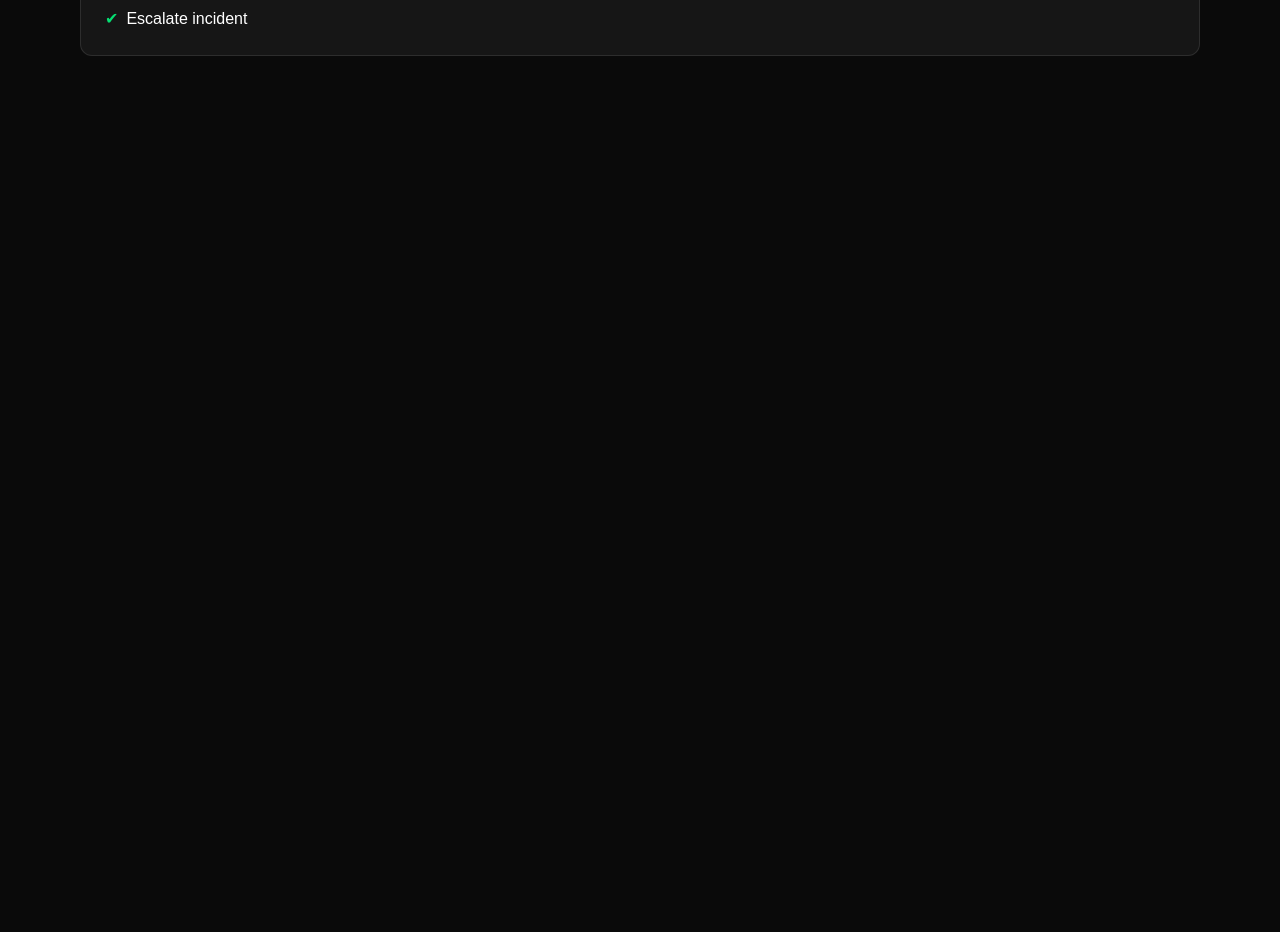
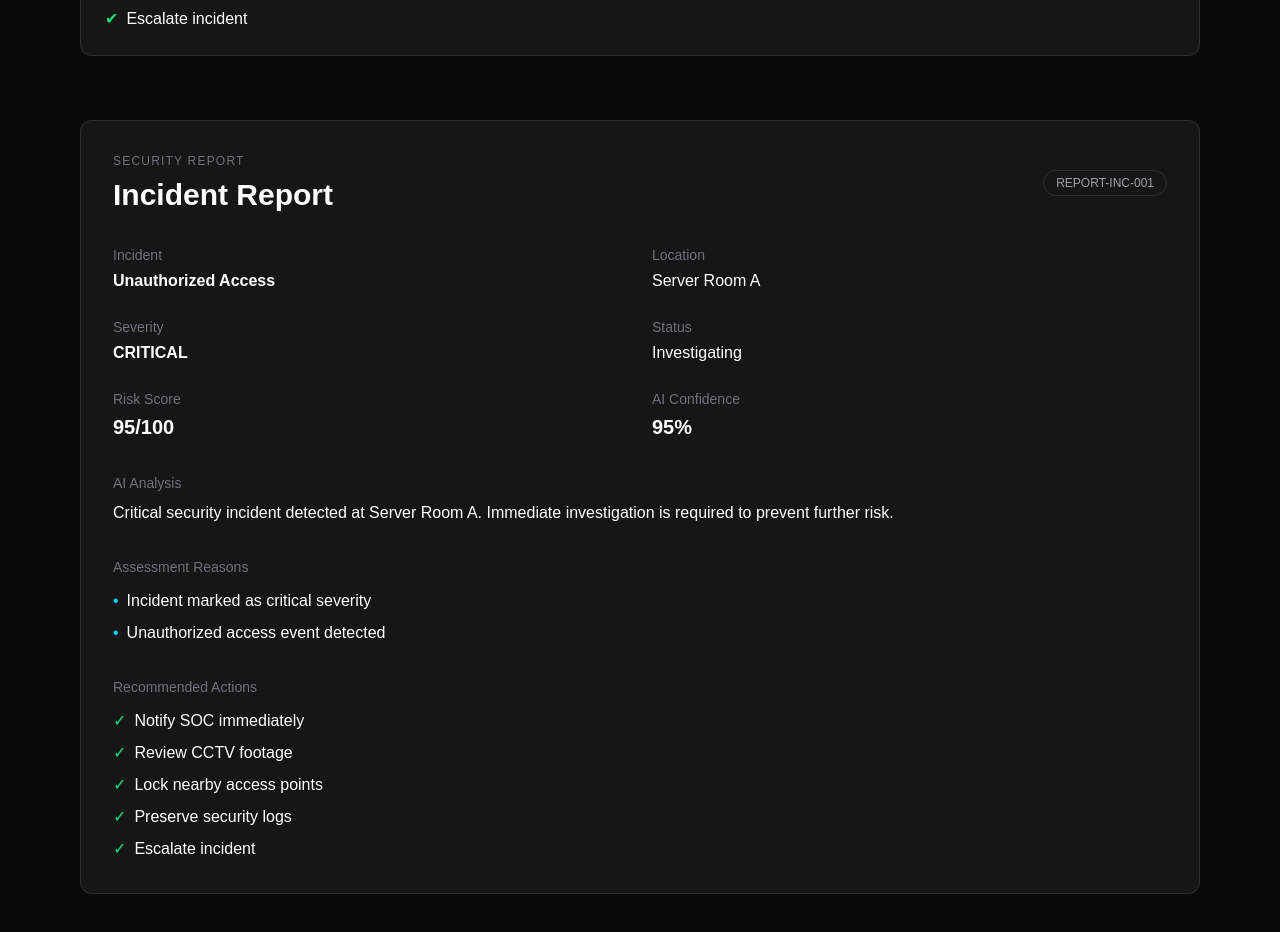
Before and after one commit to ayushjoseph/AI-Security-Incident-Monitoring-Dashboard, a React (Vite) app in the folder frontend/: page / in a window 1280 px wide. Shown: the part 2520-3452 px from the top of the page. Before the commit the page ends 2704 px from the top, so only its background shows below. Built offline with nearby package versions, Linux system fonts and the light colour scheme.

Commit message:
feat: add AI incident report generation

```diff
--- a/frontend/src/App.tsx
+++ b/frontend/src/App.tsx
@@ -8,6 +8,8 @@ import IncidentTimeline from "./components/dashboard/IncidentTimeline";
 import AIAnalysis from "./components/dashboard/AIAnalysis";
 import { incidents } from "./data/incidents";
 import { generateIncident } from "./data/generateIncident";
+import IncidentReport from "./components/dashboard/IncidentReport";
+
 function App() {const [liveIncidents, setLiveIncidents] = useState(incidents);
 
   useEffect(() => {
@@ -27,7 +29,7 @@ function App() {const [liveIncidents, setLiveIncidents] = useState(incidents);
 
 }, []);
   return (
-    <div className="min-h-screen bg-neutral-950 pb-16">
+  <div className="min-h-screen bg-neutral-950">
 
       <Navbar />
 
@@ -55,6 +57,7 @@ function App() {const [liveIncidents, setLiveIncidents] = useState(incidents);
            <IncidentTimeline />
 
 <AIAnalysis incident={liveIncidents[0]} />
+<IncidentReport incident={liveIncidents[0]} />
     </div>
   );
 }
--- /dev/null
+++ b/frontend/src/ai/generateReport.ts
@@ -0,0 +1,37 @@
+interface Incident {
+  id: string;
+  title: string;
+  summary: string;
+  location: string;
+  severity: string;
+  status: string;
+  time: string;
+}
+
+interface AIResult {
+  analysis: string;
+  recommendations: string[];
+  riskScore: number;
+  confidence: number;
+  reasons: string[];
+}
+
+export function generateReport(
+  incident: Incident,
+  aiResult: AIResult
+) {
+  return {
+    reportId: `REPORT-${incident.id}`,
+    incidentId: incident.id,
+    title: incident.title,
+    location: incident.location,
+    severity: incident.severity,
+    status: incident.status,
+    time: incident.time,
+    riskScore: aiResult.riskScore,
+    confidence: aiResult.confidence,
+    analysis: aiResult.analysis,
+    reasons: aiResult.reasons,
+    recommendations: aiResult.recommendations,
+  };
+}
--- /dev/null
+++ b/frontend/src/components/dashboard/IncidentReport.tsx
@@ -0,0 +1,148 @@
+import { summarizeIncident } from "../../ai/summarizeIncident";
+import { generateReport } from "../../ai/generateReport";
+
+interface IncidentReportProps {
+  incident: {
+    id: string;
+    title: string;
+    summary: string;
+    location: string;
+    severity: string;
+    status: string;
+    time: string;
+  };
+}
+
+function IncidentReport({ incident }: IncidentReportProps) {
+  const aiResult = summarizeIncident(incident);
+
+  const report = generateReport(incident, aiResult);
+
+  return (
+    <section className="mx-20 mt-16 mb-16 rounded-xl border border-white/10 bg-white/5 p-8">
+
+      <div className="mb-8 flex items-center justify-between">
+
+        <div>
+          <p className="text-xs tracking-widest text-zinc-500">
+            SECURITY REPORT
+          </p>
+
+          <h2 className="mt-2 text-3xl font-bold text-white">
+            Incident Report
+          </h2>
+        </div>
+
+        <span className="rounded-full border border-white/10 px-3 py-1 text-xs text-zinc-400">
+          {report.reportId}
+        </span>
+
+      </div>
+
+      <div className="grid grid-cols-2 gap-6">
+
+        <div>
+          <p className="text-sm text-zinc-500">Incident</p>
+          <p className="mt-1 font-semibold text-white">
+            {report.title}
+          </p>
+        </div>
+
+        <div>
+          <p className="text-sm text-zinc-500">Location</p>
+          <p className="mt-1 text-white">
+            {report.location}
+          </p>
+        </div>
+
+        <div>
+          <p className="text-sm text-zinc-500">Severity</p>
+          <p className="mt-1 font-semibold text-white">
+            {report.severity}
+          </p>
+        </div>
+
+        <div>
+          <p className="text-sm text-zinc-500">Status</p>
+          <p className="mt-1 text-white">
+            {report.status}
+          </p>
+        </div>
+
+        <div>
+          <p className="text-sm text-zinc-500">Risk Score</p>
+          <p className="mt-1 text-xl font-bold text-white">
+            {report.riskScore}/100
+          </p>
+        </div>
+
+        <div>
+          <p className="text-sm text-zinc-500">AI Confidence</p>
+          <p className="mt-1 text-xl font-bold text-white">
+            {report.confidence}%
+          </p>
+        </div>
+
+      </div>
+
+      <div className="mt-8">
+
+        <p className="text-sm text-zinc-500">
+          AI Analysis
+        </p>
+
+        <p className="mt-2 text-white">
+          {report.analysis}
+        </p>
+
+      </div>
+
+      <div className="mt-8">
+
+        <p className="text-sm text-zinc-500">
+          Assessment Reasons
+        </p>
+
+        <ul className="mt-3 space-y-2">
+
+          {report.reasons.map((reason, index) => (
+            <li
+              key={index}
+              className="flex gap-2 text-white"
+            >
+              <span className="text-cyan-400">•</span>
+              {reason}
+            </li>
+          ))}
+
+        </ul>
+
+      </div>
+
+      <div className="mt-8">
+
+        <p className="text-sm text-zinc-500">
+          Recommended Actions
+        </p>
+
+        <ul className="mt-3 space-y-2">
+
+          {report.recommendations.map((recommendation, index) => (
+            <li
+              key={index}
+              className="flex gap-2 text-white"
+            >
+              <span className="text-green-400">✓</span>
+              {recommendation}
+            </li>
+          ))}
+
+        </ul>
+
+      </div>
+
+    </section>
+  );
+}
+
+export default IncidentReport;
```
